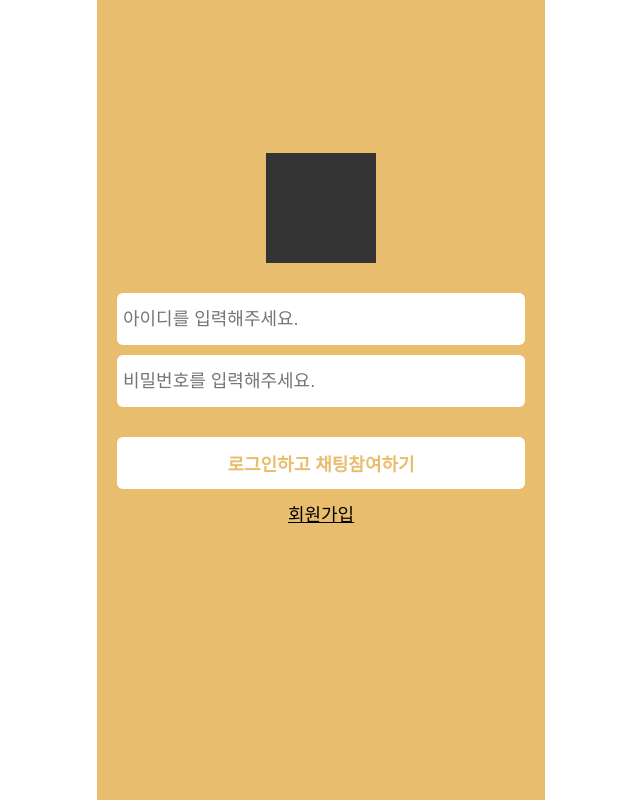
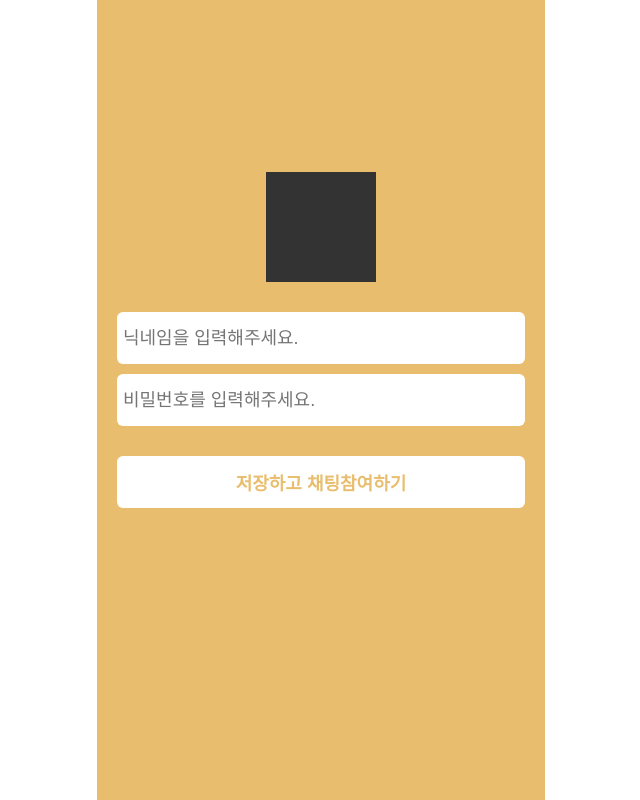
Before and after one commit to JinWan0823/Chatting-FE, a React (Create React App) app: page / in a window 1280 px wide. Shown: the whole page, without its empty margins (319-959 px from the left). Built offline with nearby package versions, Linux system fonts and the light colour scheme.

Commit message:
✨ mongoDB 유저 비밀번호 저장 추가

```diff
--- a/src/Login/MainLogin.js
+++ b/src/Login/MainLogin.js
@@ -1,14 +1,23 @@
+import socket from "../server";
 import { useNavigate } from "react-router-dom";
 import "./Login.css";
 import { useState } from "react";
+
 export default function MainLogin() {
   const [id, setId] = useState("");
   const [pwd, setPwd] = useState("");
+  const [user, setUser] = useState(null);
   const navigate = useNavigate();
 
   const Login = () => {
-    console.log("로그인시도");
-    navigate("/chat");
+    socket.emit("login", { id, pwd }, (res) => {
+      if (res?.ok && res.data) {
+        console.log(res);
+        setUser(res.data);
+      } else {
+        alert("회원정보 실패");
+      }
+    });
   };
 
   return (
@@ -18,13 +27,13 @@ export default function MainLogin() {
         <div className="form_wrap wrap">
           <input
             type="text"
-            placeholder="아이디를 입력해주세요."
+            placeholder="닉네임을 입력해주세요."
             onChange={(e) => {
               setId(e.target.value);
             }}
           />
           <input
-            type="password"
+            type="text"
             placeholder="비밀번호를 입력해주세요."
             onChange={(e) => {
               setPwd(e.target.value);
@@ -33,9 +42,8 @@ export default function MainLogin() {
         </div>
         <div className="link_wrap wrap">
           <button className="login_btn" onClick={() => Login()}>
-            로그인하고 채팅참여하기
+            저장하고 채팅참여하기
           </button>
-          <button>회원가입</button>
         </div>
       </div>
     </div>
--- a/src/main.js
+++ b/src/main.js
@@ -1,23 +1,4 @@
-import socket from "./server";
-import { useEffect, useState } from "react";
 export default function MainPage() {
-  const [user, setUser] = useState(null);
-
-  useEffect(() => {
-    askUserName();
-  }, []);
-
-  const askUserName = () => {
-    const userName = prompt("당신의 이름은?");
-    console.log(userName);
-
-    socket.emit("login", userName, (res) => {
-      if (res?.ok) {
-        setUser(res.data);
-      }
-    });
-  };
-
   return (
     <>
       <div>
```
